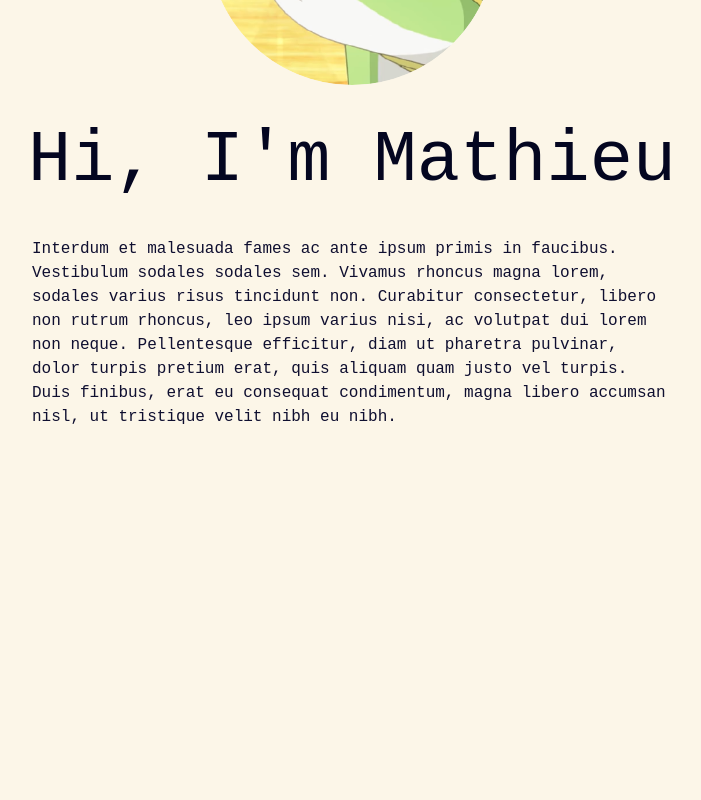
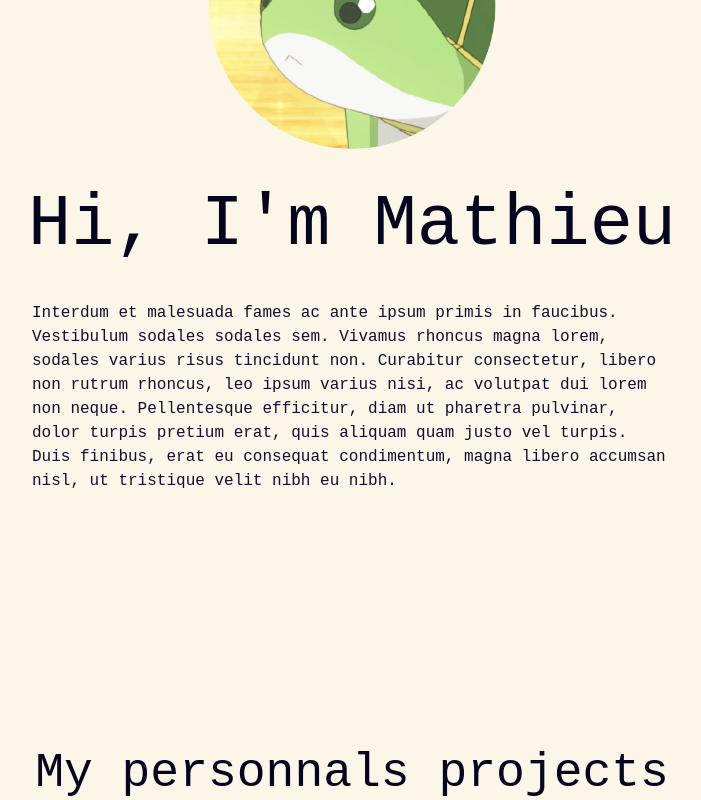
Before and after one commit to MathieuMarthy/portfolio, a Nuxt app: page / in a window 1280 px wide. Shown: the part 523-1323 px from the top of the page, without its empty margins (288-989 px from the left). Before the commit the page ends 952 px from the top, so only its background shows below. Built offline with nearby package versions, Linux system fonts and the light colour scheme.

Commit message:
create the personal project component

```diff
--- a/app/app.vue
+++ b/app/app.vue
@@ -1,12 +1,11 @@
-<script lang="ts" setup>
-</script>
 <template>
     <div class="h-1/2 w-full absolute top-0 bg-linear-to-t from-background to-gradient-to -z-10"/>
 
     <organisms-header-navbar/>
 
-    <main class="flex flex-col items-center pt-80">
+    <main class="flex flex-col items-center pt-96 gap-64">
         <organisms-about-me/>
+        <organisms-personal-projects/>
     </main>
 
     <atoms-gradiant-round color-rgba="rgba(5,135,20,0.2)" custom-class="top-[60%] left-0"/>
--- /dev/null
+++ b/app/components/organisms/personal-projects.vue
@@ -0,0 +1,5 @@
+<template>
+    <div class="flex flex-col justify-center items-center gap-10">
+        <h2 class="text-text text-5xl">{{ $t("my-projects.my-personnals-projects") }}</h2>
+    </div>
+</template>
--- a/i18n/locales/en.json
+++ b/i18n/locales/en.json
@@ -8,5 +8,8 @@
     "about-me": {
         "hello": "Hi, I'm Mathieu",
         "description": "Interdum et malesuada fames ac ante ipsum primis in faucibus. Vestibulum sodales sodales sem. Vivamus rhoncus magna lorem, sodales varius risus tincidunt non. Curabitur consectetur, libero non rutrum rhoncus, leo ipsum varius nisi, ac volutpat dui lorem non neque. Pellentesque efficitur, diam ut pharetra pulvinar, dolor turpis pretium erat, quis aliquam quam justo vel turpis. Duis finibus, erat eu consequat condimentum, magna libero accumsan nisl, ut tristique velit nibh eu nibh."
+    },
+    "my-projects": {
+        "my-personnals-projects": "My personnals projects"
     }
 }
--- a/i18n/locales/fr.json
+++ b/i18n/locales/fr.json
@@ -8,5 +8,8 @@
     "about-me": {
         "hello": "Salut ! Je m'appelle Mathieu",
         "description": "Interdum et malesuada fames ac ante ipsum primis in faucibus. Vestibulum sodales sodales sem. Vivamus rhoncus magna lorem, sodales varius risus tincidunt non. Curabitur consectetur, libero non rutrum rhoncus, leo ipsum varius nisi, ac volutpat dui lorem non neque. Pellentesque efficitur, diam ut pharetra pulvinar, dolor turpis pretium erat, quis aliquam quam justo vel turpis. Duis finibus, erat eu consequat condimentum, magna libero accumsan nisl, ut tristique velit nibh eu nibh."
+    },
+    "my-projects": {
+        "my-personnals-projects": "Mes projets personnels"
     }
 }
```
